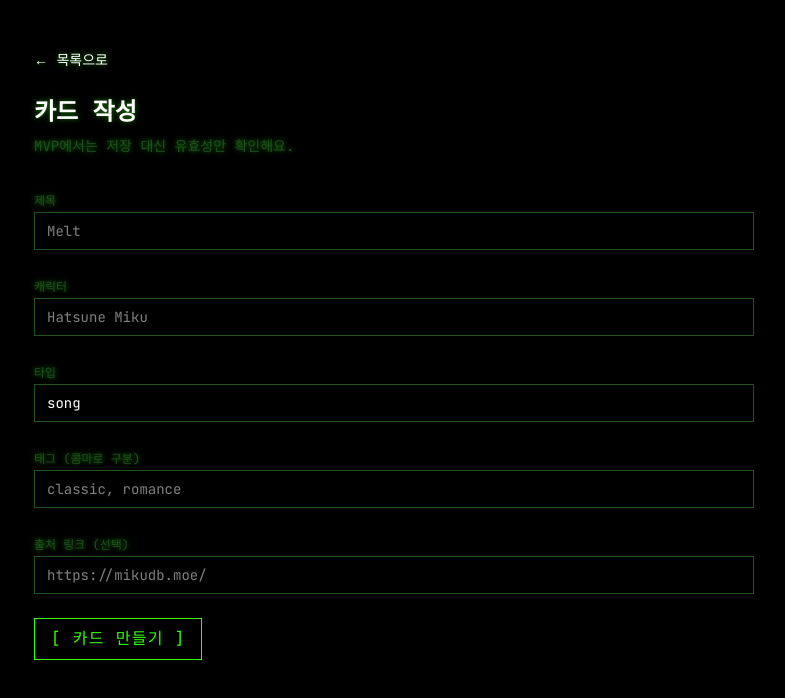
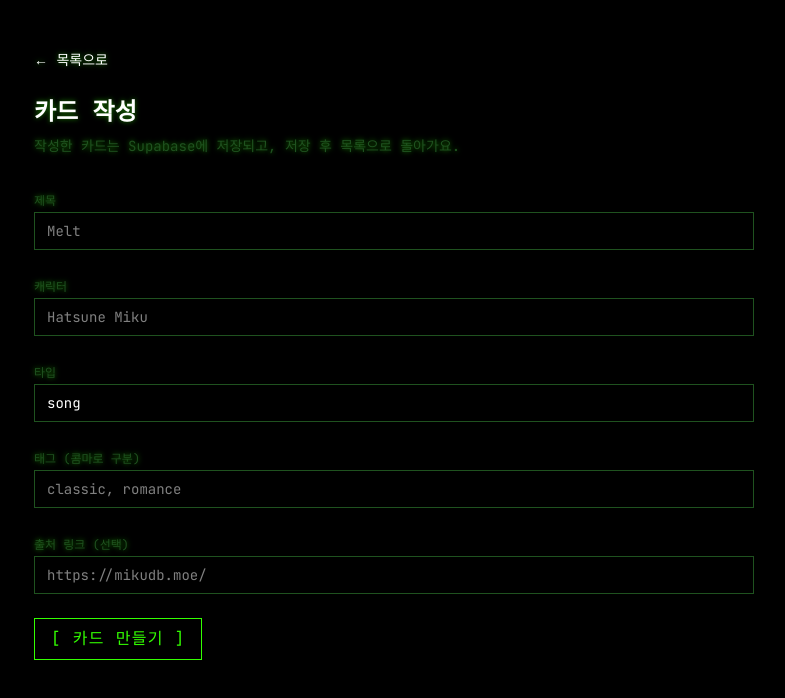
Before and after one commit to miku-agent/03_voxie, a Next.js app: page /cards/new in a window 1280 px wide. Shown: the top 698 px of the page, without its empty margins (246-1031 px from the left). Built offline with nearby package versions, Linux system fonts and the light colour scheme; no server answers.

Commit message:
fix(ui): align create page copy with save flow

```diff
--- a/src/app/cards/new/page.tsx
+++ b/src/app/cards/new/page.tsx
@@ -67,7 +67,7 @@ export default function CardCreatePage() {
 
         <h1 className="mt-6 text-2xl font-semibold">카드 작성</h1>
         <p className="mt-2 text-sm text-[var(--terminal-muted)]">
-          MVP에서는 저장 대신 유효성만 확인해요.
+          작성한 카드는 Supabase에 저장되고, 저장 후 목록으로 돌아가요.
         </p>
 
         <form onSubmit={onSubmit} className="mt-8 space-y-6">
--- a/src/app/decks/new/page.tsx
+++ b/src/app/decks/new/page.tsx
@@ -84,7 +84,7 @@ export default function DeckCreatePage() {
 
         <h1 className="mt-6 text-2xl font-semibold">덱 생성</h1>
         <p className="mt-2 text-sm text-[var(--terminal-muted)]">
-          MVP에서는 저장 대신 유효성만 확인해요.
+          덱을 저장하면 바로 상세 페이지로 이동해요.
         </p>
 
         <form onSubmit={onSubmit} className="mt-8 space-y-6">
```
